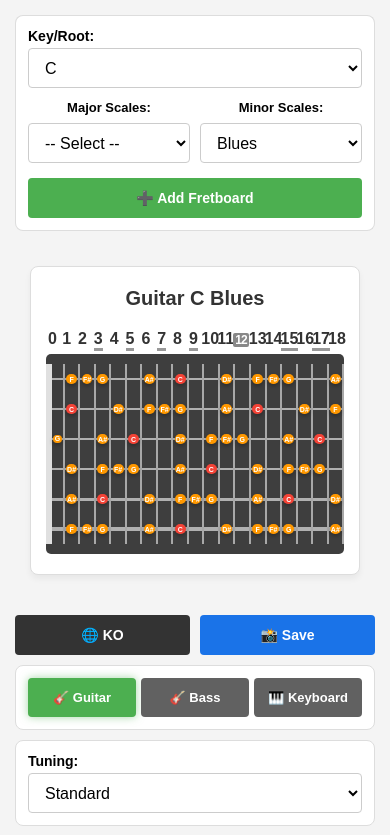
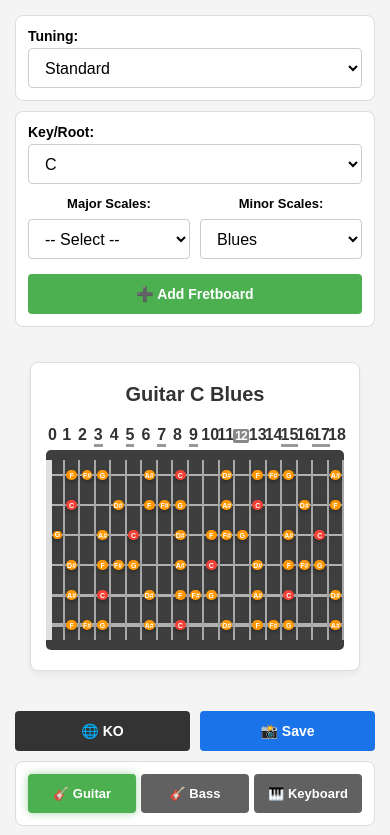
Before and after one commit to kimpandol/Guitar-Scale-Viewer, a plain HTML site: page index.html in a window 390 px wide. Shown: the top 835 px of the page. Drawn offline with nearby package versions, Linux system fonts and the light colour scheme.

Commit message:
Refactor styles for desktop and mobile layouts

```diff
--- a/styles.css
+++ b/styles.css
@@ -136,7 +136,7 @@
             #m-grp-inst .btn { flex: 1; margin: 0; padding: 12px 0; font-size: 13px; }
 
             /* 🔥 [3열] 튜닝 */
-            #tuning-controls { order: 4; grid-column: 1 / 3; display: flex; flex-direction: column; align-items: stretch; gap: 4px; }
+            #tuning-controls { grid-column: 1 / 3; display: flex; flex-direction: column; align-items: stretch; gap: 4px; }
             #tuning-controls label { font-size: 14px; font-weight: bold; margin: 0; white-space: nowrap; }
             #tuning-select { width: 100%; height: 40px; margin: 0; }
 
```
